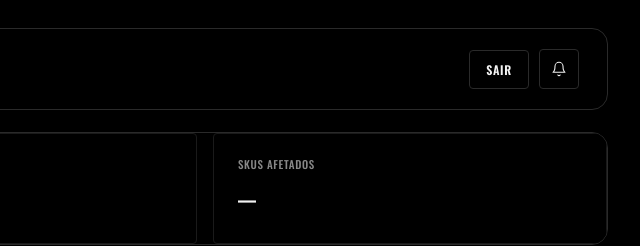
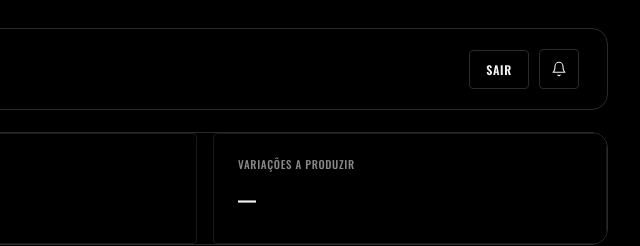
Before and after one commit to eijilucas/mental-madness-estoque, a website: page public/dashboard.html in a window 1280 px wide. Shown: the top 246 px of the page, 640-1280 px from the left. Drawn offline with nearby package versions, Linux system fonts and the light colour scheme; no server answers.

Commit message:
Renomeia KPI "SKUs afetados" pra "Variações a produzir"
Nome mais claro do que representa: quantidade de tamanho+cor com
produzir > 0.

```diff
--- a/public/dashboard.html
+++ b/public/dashboard.html
@@ -36,7 +36,7 @@
           <div class="num" id="kpi-pedidos">–</div>
         </div>
         <div class="statcell">
-          <div class="lbl">SKUs afetados</div>
+          <div class="lbl">Variações a produzir</div>
           <div class="num" id="kpi-skus">–</div>
         </div>
       </div>
```
